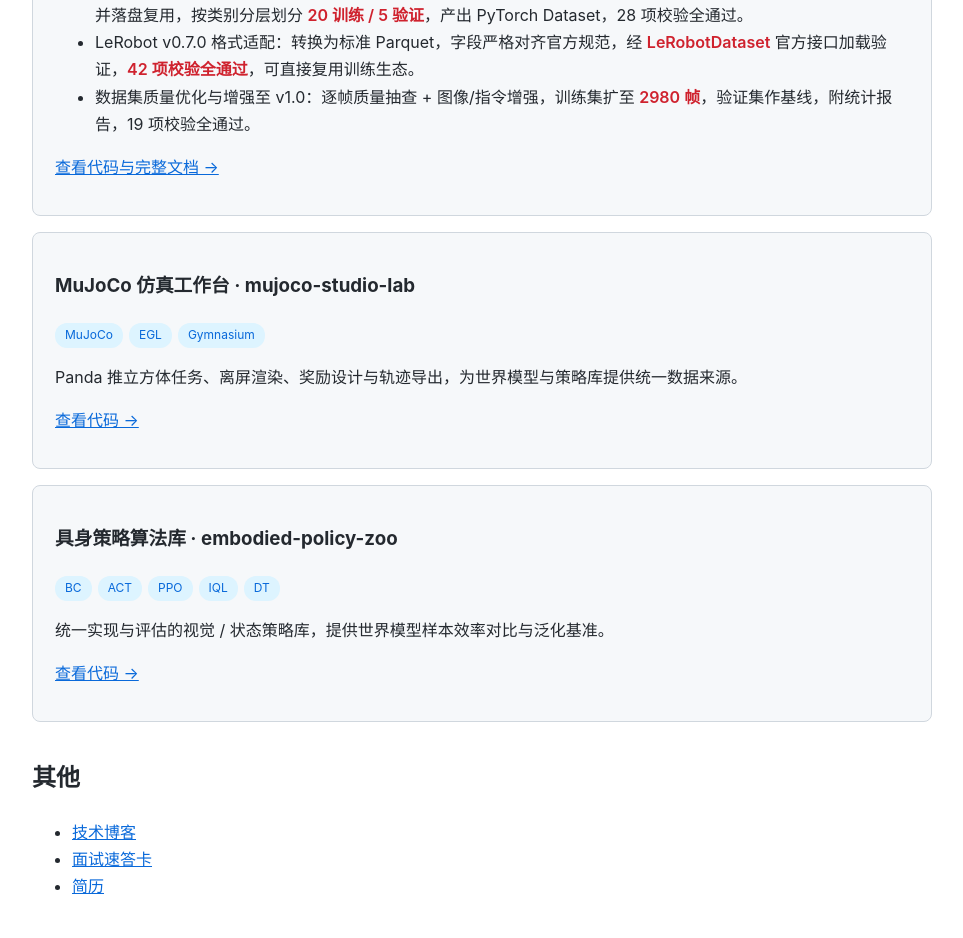
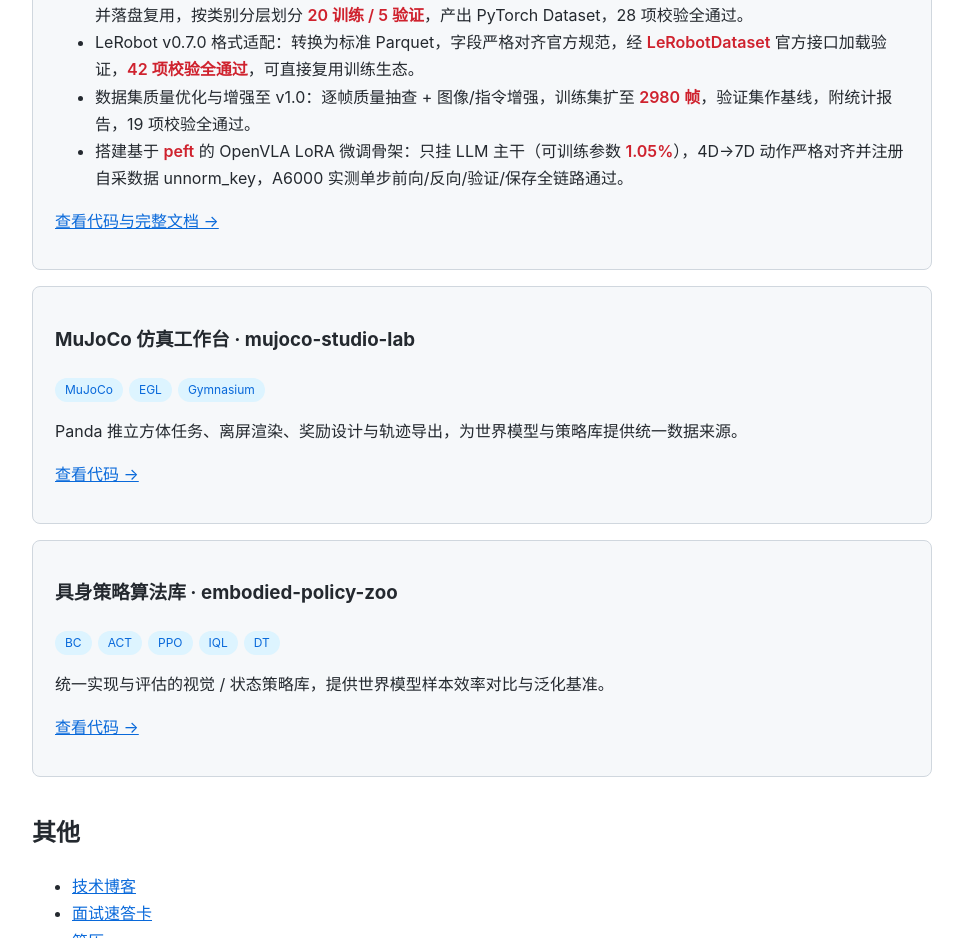
Before and after one commit to wzh0310/embodied-portfolio, a plain HTML site: page index.html in a window 1280 px wide. Shown: the part 780-1718 px from the top of the page, without its empty margins (158-1121 px from the left). Drawn offline with Linux system fonts and the light colour scheme.

Commit message:
docs: 补充 LoRA 微调骨架与前向验证亮点

```diff
--- a/index.html
+++ b/index.html
@@ -46,6 +46,7 @@
       <li>数据预处理与标准化：图像对齐 OpenVLA 双视觉主干（DINOv2 + SigLIP 双视图），动作 min-max 归一化至 [-1,1] 并落盘复用，按类别分层划分 <span class="metric">20 训练 / 5 验证</span>，产出 PyTorch Dataset，28 项校验全通过。</li>
       <li>LeRobot v0.7.0 格式适配：转换为标准 Parquet，字段严格对齐官方规范，经 <span class="metric">LeRobotDataset</span> 官方接口加载验证，<span class="metric">42 项校验全通过</span>，可直接复用训练生态。</li>
       <li>数据集质量优化与增强至 v1.0：逐帧质量抽查 + 图像/指令增强，训练集扩至 <span class="metric">2980 帧</span>，验证集作基线，附统计报告，19 项校验全通过。</li>
+      <li>搭建基于 <span class="metric">peft</span> 的 OpenVLA LoRA 微调骨架：只挂 LLM 主干（可训练参数 <span class="metric">1.05%</span>），4D→7D 动作严格对齐并注册自采数据 unnorm_key，A6000 实测单步前向/反向/验证/保存全链路通过。</li>
     </ul>
     <p><a href="https://github.com/wzh0310/vla-world-model-lab">查看代码与完整文档 →</a></p>
   </div>
```
Also changed, not shown: 1 other file.
